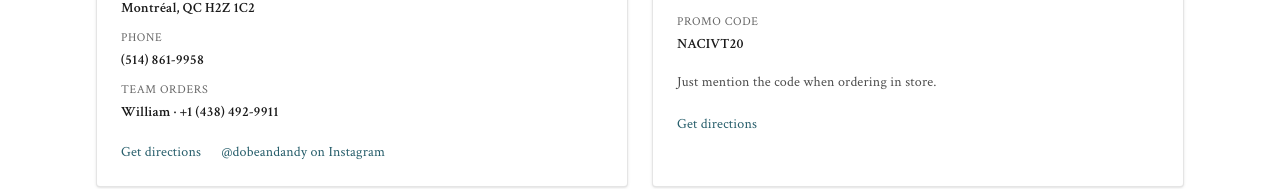
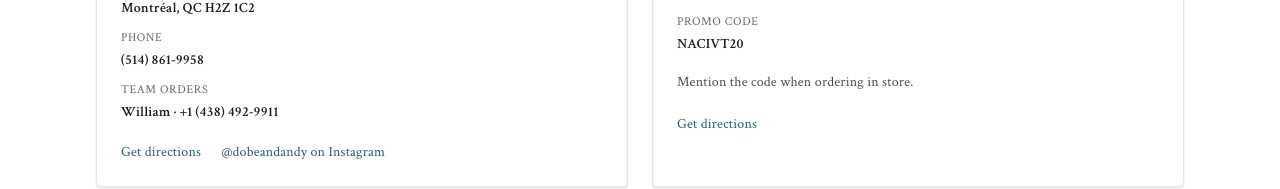
Before and after one commit to VictorSsuto/nacivt-2026, a React (Vite) app: page /food in a window 1280 px wide. Shown: the part 1142-1331 px from the top of the page. Built offline with nearby package versions, Linux system fonts and the light colour scheme.

Commit message:
fixed typo

```diff
--- a/src/pages/food/food.jsx
+++ b/src/pages/food/food.jsx
@@ -34,7 +34,7 @@
       { label: "Valid", value: "September 5–7, 2026" },
       { label: "Promo Code", value: "NACIVT20" },
     ],
-    notice: "Just mention the code when ordering in store.",
+    notice: "Mention the code when ordering in store.",
     maps: "https://maps.google.com/?q=Teashop+Montreal+Chinatown",
     image: teashopLogo,
     imageAlt: "#Teashop logo",
```
